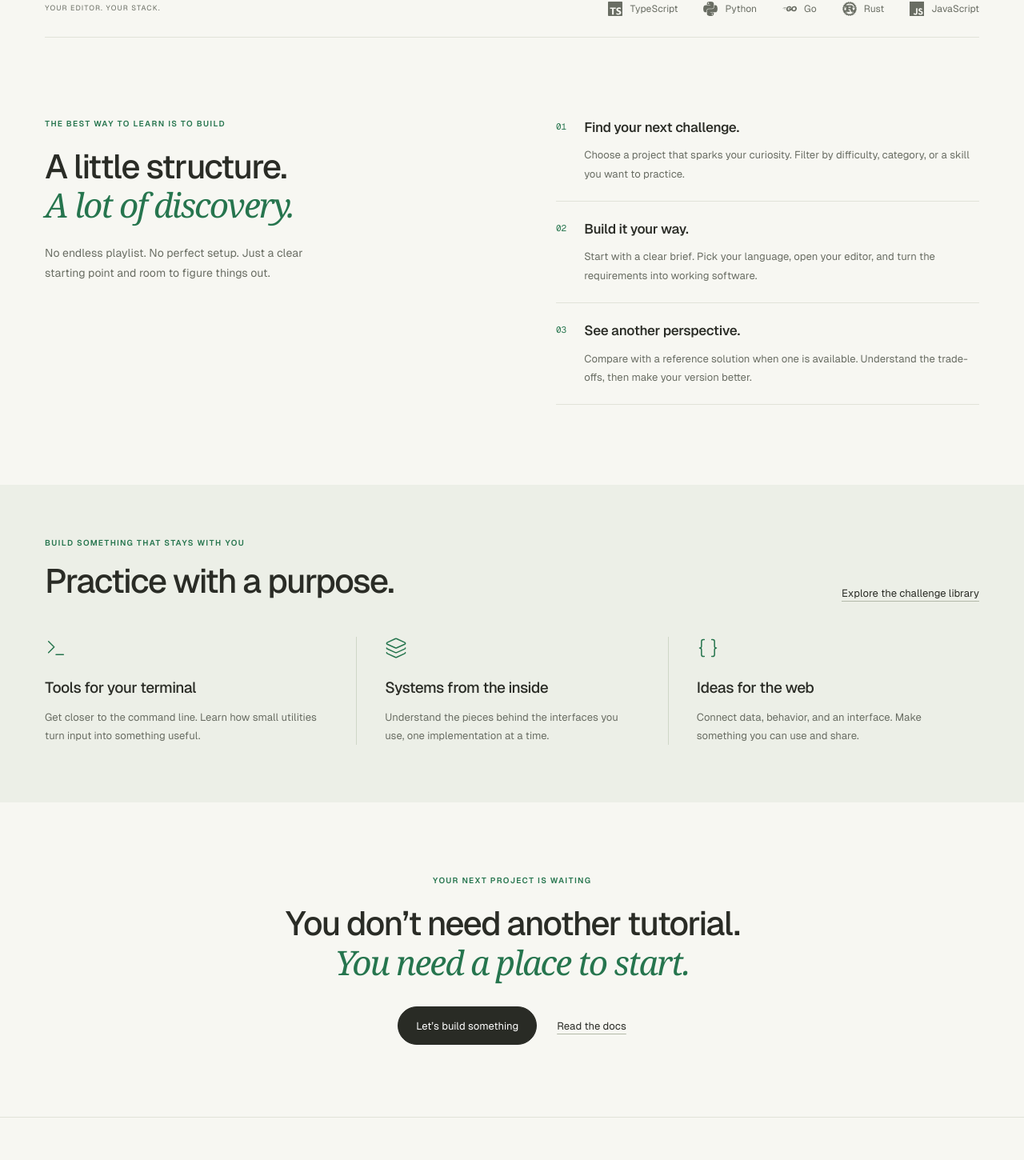
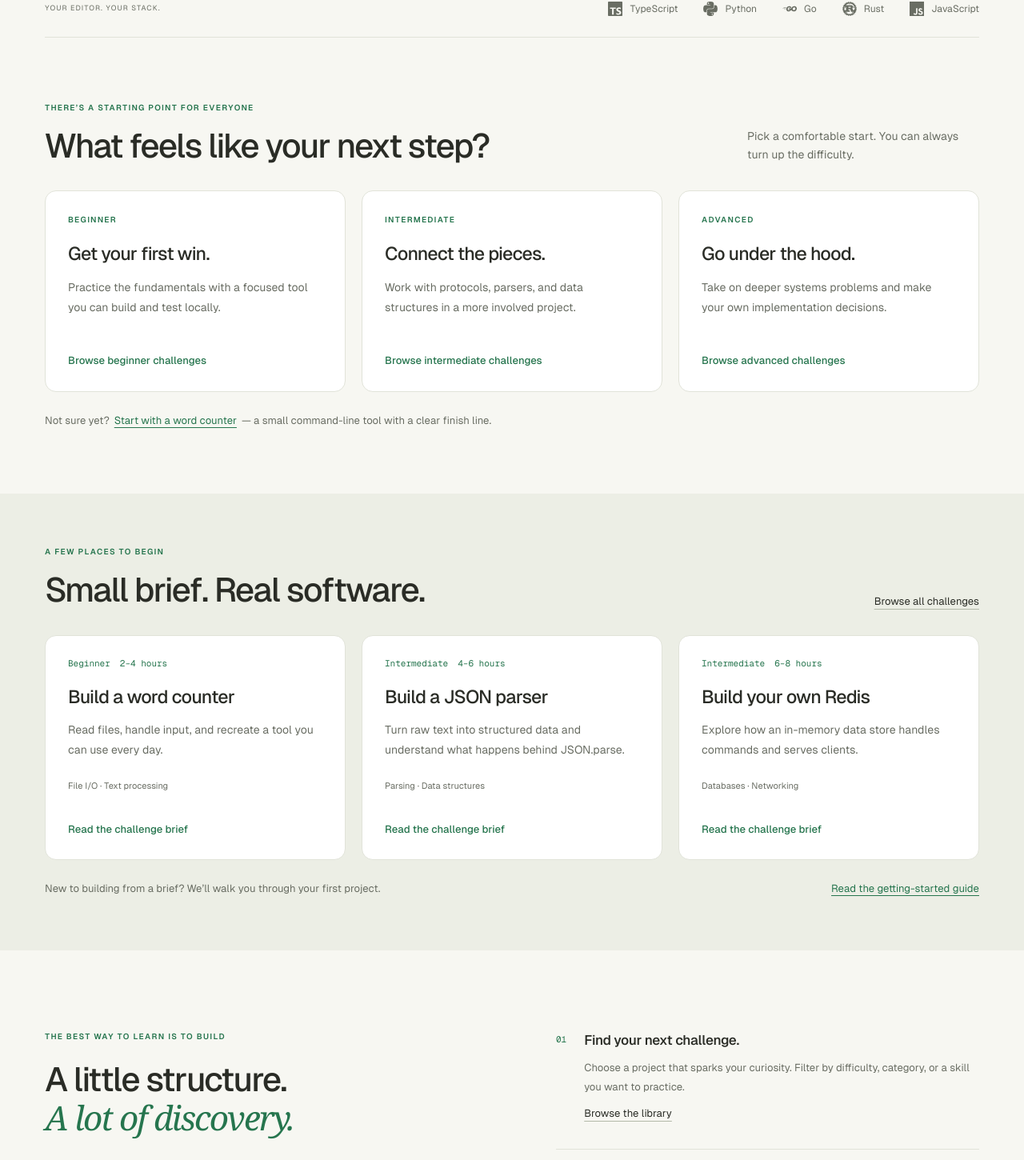
Before and after one commit to nicholasadamou/youbuildit.dev, a Next.js app: page / in a window 1280 px wide. Shown: the part 778-2228 px from the top of the page at 80% size. Built offline with nearby package versions, Linux system fonts and the light colour scheme.

Commit message:
feat: guide visitors from the homepage into challenges

```diff
--- a/app/challenges/ChallengesPageContent.tsx
+++ b/app/challenges/ChallengesPageContent.tsx
@@ -44,20 +44,12 @@ export default function ChallengesPageContent() {
 
   // Set initial filters based on URL parameters
   useEffect(() => {
-    const categoryParam = searchParams.get('category');
-    if (categoryParam && categoryParam !== 'All') {
-      setSelectedCategory(categoryParam);
-    }
-
-    const difficultyParam = searchParams.get('difficulty');
-    if (difficultyParam && difficultyParam !== 'All') {
-      setSelectedDifficulty(difficultyParam);
-    }
-
-    const searchParam = searchParams.get('search');
-    if (searchParam) {
-      setSearchQuery(searchParam);
-    }
+    setSelectedCategory(searchParams.get('category') || 'All');
+    const difficulty = searchParams.get('difficulty');
+    setSelectedDifficulty(
+      difficulty && difficulties.includes(difficulty) ? difficulty : 'All'
+    );
+    setSearchQuery(searchParams.get('search') || '');
   }, [searchParams]);
 
   // Function to update URL parameters
--- a/app/globals.css
+++ b/app/globals.css
@@ -11,6 +11,7 @@
 @import '../styles/navigation.css';
 @import '../styles/footer.css';
 @import '../styles/home.css';
+@import '../styles/discovery.css';
 @import '../styles/studio.css';
 
 @import '../styles/search.css';
--- a/app/page.tsx
+++ b/app/page.tsx
@@ -14,16 +14,22 @@ const steps = [
     '01',
     'Find your next challenge.',
     'Choose a project that sparks your curiosity. Filter by difficulty, category, or a skill you want to practice.',
+    '/challenges',
+    'Browse the library',
   ],
   [
     '02',
     'Build it your way.',
     'Start with a clear brief. Pick your language, open your editor, and turn the requirements into working software.',
+    '/docs/getting-started',
+    'Plan your first build',
   ],
   [
     '03',
     'See another perspective.',
     'Compare with a reference solution when one is available. Understand the trade-offs, then make your version better.',
+    '/docs/solutions',
+    'How to use solutions',
   ],
 ];
 
@@ -48,8 +54,8 @@ export default function Home() {
             <Link className="studio-button" href="/challenges">
               Find your next challenge
             </Link>
-            <Link className="text-link" href="/docs/getting-started">
-              How it works
+            <Link className="text-link" href="#choose-challenge">
+              Help me choose
             </Link>
           </div>
           <p className="hero-note">
@@ -125,6 +131,122 @@ export default function Home() {
           ))}
         </div>
       </section>
+      <section className="site-wrap discovery-section" id="choose-challenge">
+        <div className="section-heading">
+          <div>
+            <p className="eyebrow">There’s a starting point for everyone</p>
+            <h2>What feels like your next step?</h2>
+          </div>
+          <p className="discovery-note">
+            Pick a comfortable start. You can always turn up the difficulty.
+          </p>
+        </div>
+        <div className="discovery-grid">
+          {[
+            [
+              'Beginner',
+              'Get your first win.',
+              'Practice the fundamentals with a focused tool you can build and test locally.',
+              'Browse beginner challenges',
+            ],
+            [
+              'Intermediate',
+              'Connect the pieces.',
+              'Work with protocols, parsers, and data structures in a more involved project.',
+              'Browse intermediate challenges',
+            ],
+            [
+              'Advanced',
+              'Go under the hood.',
+              'Take on deeper systems problems and make your own implementation decisions.',
+              'Browse advanced challenges',
+            ],
+          ].map(([level, title, description, action]) => (
+            <Link
+              className="discovery-card"
+              href={`/challenges?difficulty=${level}`}
+              key={level}
+            >
+              <span className="eyebrow">{level}</span>
+              <h3>{title}</h3>
+              <p>{description}</p>
+              <span className="card-action">{action}</span>
+            </Link>
+          ))}
+        </div>
+        <p className="discovery-help">
+          Not sure yet?{' '}
+          <Link href="/challenge/build-your-own-wc-tool">
+            Start with a word counter
+          </Link>{' '}
+          — a small command-line tool with a clear finish line.
+        </p>
+      </section>
+      <section className="featured-section">
+        <div className="site-wrap">
+          <div className="section-heading">
+            <div>
+              <p className="eyebrow">A few places to begin</p>
+              <h2>Small brief. Real software.</h2>
+            </div>
+            <Link className="text-link" href="/challenges">
+              Browse all challenges
+            </Link>
+          </div>
+          <div className="discovery-grid">
+            {[
+              [
+                'build-your-own-wc-tool',
+                'Build a word counter',
+                'Beginner',
+                '2–4 hours',
+                'Read files, handle input, and recreate a tool you can use every day.',
+                'File I/O · Text processing',
+              ],
+              [
+                'build-your-own-json-parser',
+                'Build a JSON parser',
+                'Intermediate',
+                '4–6 hours',
+                'Turn raw text into structured data and understand what happens behind JSON.parse.',
+                'Parsing · Data structures',
+              ],
+              [
+                'build-your-own-redis',
+                'Build your own Redis',
+                'Intermediate',
+                '6–8 hours',
+                'Explore how an in-memory data store handles commands and serves clients.',
+                'Databases · Networking',
+              ],
+            ].map(([slug, title, level, time, description, skills]) => (
+              <Link
+                className="discovery-card"
+                key={slug}
+                href={`/challenge/${slug}`}
+              >
+                <div className="challenge-meta">
+                  <span>{level}</span>
+                  <span>{time}</span>
+                </div>
+                <h3>{title}</h3>
+                <p>{description}</p>
+                <span className="challenge-skills">{skills}</span>
+                <span className="card-action">Read the challenge brief</span>
+              </Link>
+            ))}
+          </div>
+          <div className="discovery-help">
+            <span>
+              New to building from a brief? We’ll walk you through your first
+              project.
+            </span>
+            <Link className="text-link" href="/docs/getting-started">
+              Read the getting-started guide
+            </Link>
+          </div>
+        </div>
+      </section>
       <section className="site-wrap learning-section" id="how-it-works">
         <div className="section-intro">
           <p className="eyebrow">The best way to learn is to build</p>
@@ -139,12 +261,15 @@ export default function Home() {
           </p>
         </div>
         <div className="learning-steps">
-          {steps.map(([number, title, description]) => (
+          {steps.map(([number, title, description, href, action]) => (
             <article key={number}>
               <span>{number}</span>
               <div>
                 <h3>{title}</h3>
                 <p>{description}</p>
+                <Link className="text-link step-action" href={href}>
+                  {action}
+                </Link>
               </div>
             </article>
           ))}
@@ -167,24 +292,36 @@ export default function Home() {
                 Terminal,
                 'Tools for your terminal',
                 'Get closer to the command line. Learn how small utilities turn input into something useful.',
+                'Command Line',
+                'Browse command-line projects',
               ],
               [
                 Layers,
                 'Systems from the inside',
                 'Understand the pieces behind the interfaces you use, one implementation at a time.',
+                'Systems Programming',
+                'Browse systems projects',
               ],
               [
                 Braces,
                 'Ideas for the web',
                 'Connect data, behavior, and an interface. Make something you can use and share.',
+                'Web Development',
+                'Browse web projects',
               ],
-            ].map(([Icon, title, description]) => {
+            ].map(([Icon, title, description, category, action]) => {
               const ProjectIcon = Icon as typeof Code2;
               return (
                 <article key={String(title)}>
                   <ProjectIcon size={28} strokeWidth={1.3} />
                   <h3>{String(title)}</h3>
                   <p>{String(description)}</p>
+                  <Link
+                    className="text-link step-action"
+                    href={`/challenges?category=${encodeURIComponent(String(category))}`}
+                  >
+                    {String(action)}
+                  </Link>
                 </article>
               );
             })}
@@ -198,11 +335,11 @@ export default function Home() {
           <br />
           <em>You need a place to start.</em>
         </h2>
-        <Link className="studio-button" href="/challenges">
-          Let’s build something
+        <Link className="studio-button" href="/challenges?difficulty=Beginner">
+          Find a beginner challenge
         </Link>
-        <Link className="text-link" href="/docs">
-          Read the docs
+        <Link className="text-link" href="/challenges">
+          Browse the full library
         </Link>
       </section>
       <Footer />
--- /dev/null
+++ b/styles/discovery.css
@@ -0,0 +1,121 @@
+.discovery-section {
+  padding-block: 80px;
+  scroll-margin-top: 24px;
+}
+.discovery-note {
+  max-width: 290px;
+  color: var(--quiet);
+  font-size: 14px;
+  line-height: 1.7;
+}
+.discovery-grid {
+  display: grid;
+  grid-template-columns: repeat(3, minmax(0, 1fr));
+  gap: 20px;
+  margin-top: 32px;
+}
+.discovery-card {
+  display: flex;
+  flex-direction: column;
+  align-items: start;
+  padding: 28px;
+  border: 1px solid var(--line);
+  border-radius: 14px;
+  background: white;
+  transition:
+    border-color 150ms,
+    background-color 150ms;
+}
+.discovery-card:hover,
+.discovery-card:focus-visible {
+  border-color: var(--brand);
+  background: #f4f8f3;
+}
+.discovery-card h3 {
+  margin-top: 18px;
+  font-size: 23px;
+  font-weight: 500;
+  letter-spacing: -0.035em;
+}
+.discovery-card p {
+  color: var(--quiet);
+  font-size: 14px;
+  line-height: 1.8;
+  margin-block: 12px 24px;
+}
+.card-action {
+  margin-top: auto;
+  padding-top: 20px;
+  font-size: 13px;
+  font-weight: 500;
+  color: var(--brand);
+}
+.discovery-card:hover .card-action {
+  text-decoration: underline;
+  text-underline-offset: 4px;
+}
+.discovery-help {
+  display: flex;
+  flex-wrap: wrap;
+  align-items: center;
+  gap: 6px;
+  margin-top: 24px;
+  color: var(--quiet);
+  font-size: 13px;
+  line-height: 1.8;
+}
+.discovery-help a {
+  color: var(--brand);
+  text-decoration: underline;
+  text-underline-offset: 4px;
+}
+.featured-section {
+  padding-block: 65px;
+  background: var(--sage);
+}
+.featured-section .discovery-help {
+  justify-content: space-between;
+  gap: 16px;
+}
+.challenge-meta {
+  display: flex;
+  flex-wrap: wrap;
+  gap: 12px;
+  font: 11px var(--font-geist-mono);
+  color: var(--brand);
+}
+.challenge-skills {
+  color: var(--quiet);
+  font-size: 11px;
+  margin-bottom: 16px;
+}
+.step-action {
+  display: inline-block;
+  padding-block: 12px;
+}
+.studio-button:hover {
+  background: var(--brand);
+  border-color: var(--brand);
+}
+@media (max-width: 780px) {
+  .discovery-grid {
+    grid-template-columns: 1fr;
+    gap: 14px;
+  }
+  .discovery-section,
+  .featured-section {
+    padding-block: 48px;
+  }
+  .discovery-card {
+    padding: 24px;
+  }
+  .hero-actions {
+    flex-wrap: wrap;
+  }
+  .home-cta > .text-link {
+    display: block;
+    width: fit-content;
+    margin: 20px auto 0;
+    padding-block: 10px;
+  }
+}
```
Also changed, not shown: 1 other file (tests, documents, lock files or other folders).
